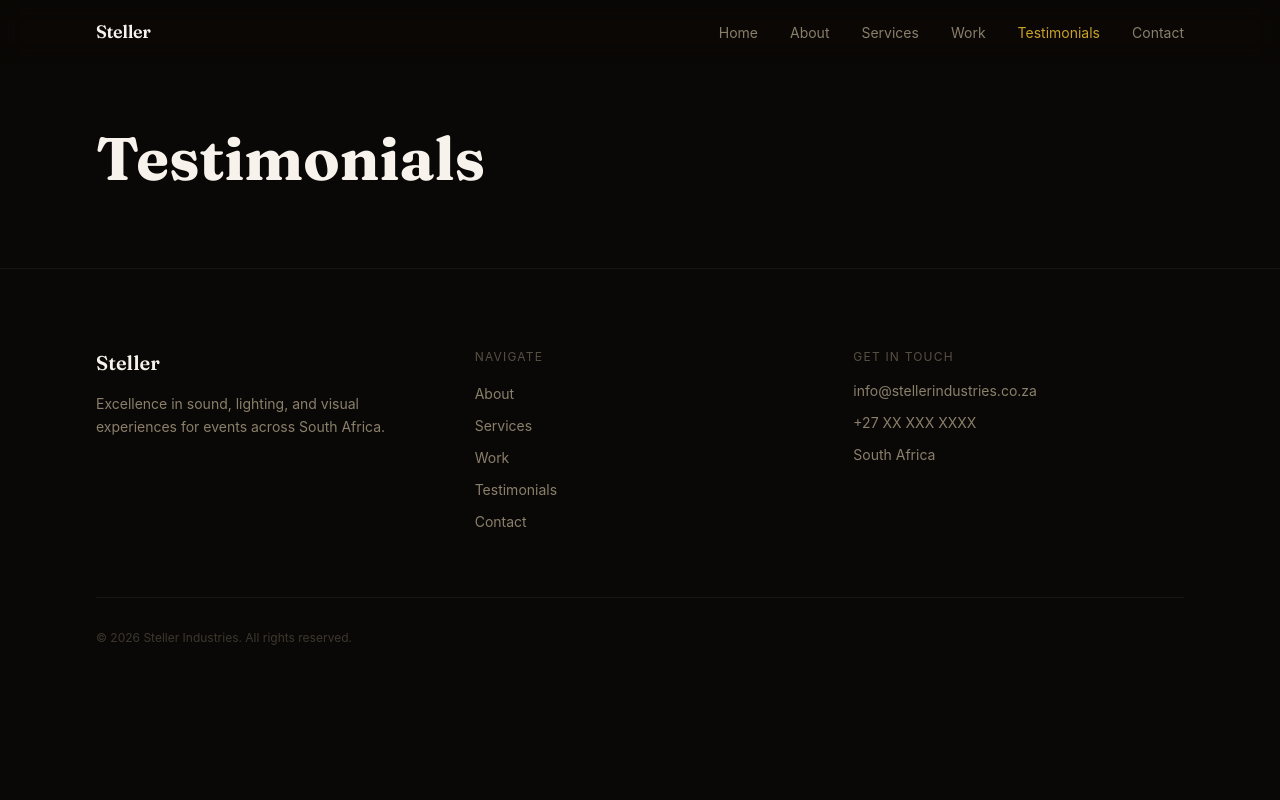
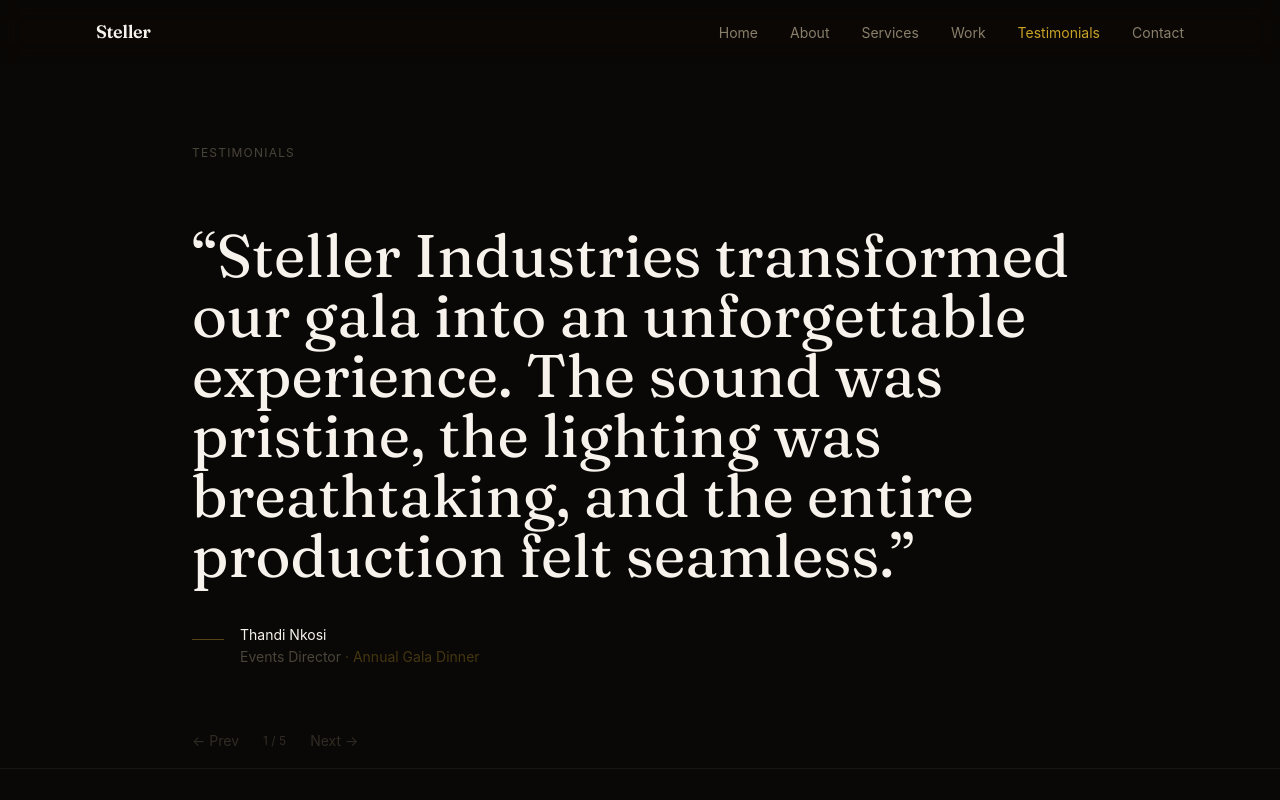
Before and after one commit to benjaminvantonder/stellerindustries-redesign, a React (Vite) app: page /testimonials in a window 1280 px wide. Shown: the top 800 px of the page. Built offline with nearby package versions, Linux system fonts and the light colour scheme; a web font is replaced by a local one.

Commit message:
Stage 6: Testimonials — one quote, large type, quiet attribution
- Single large quote at a time, display type
- Name/role set small and quiet beneath (lower-third style)
- Auto-advance with manual prev/next
- AnimatePresence for smooth transitions
- No card, no border, no stars, no decoration

```diff
--- a/src/pages/Testimonials.tsx
+++ b/src/pages/Testimonials.tsx
@@ -1,6 +1,27 @@
+import { useState, useEffect, useCallback } from 'react'
 import { Helmet } from 'react-helmet-async'
+import { motion, AnimatePresence } from 'framer-motion'
+import Reveal from '@/components/Reveal'
+import { testimonials } from '@/data/testimonials'
 
 export default function Testimonials() {
+  const [current, setCurrent] = useState(0)
+
+  const next = useCallback(() => {
+    setCurrent((prev) => (prev + 1) % testimonials.length)
+  }, [])
+
+  const prev = useCallback(() => {
+    setCurrent((prev) => (prev - 1 + testimonials.length) % testimonials.length)
+  }, [])
+
+  useEffect(() => {
+    const timer = setInterval(next, 8000)
+    return () => clearInterval(timer)
+  }, [next])
+
+  const t = testimonials[current]
+
   return (
     <>
       <Helmet>
@@ -10,9 +31,64 @@ export default function Testimonials() {
           content="What our clients say about Steller Industries — sound, lighting, and visual experiences."
         />
       </Helmet>
-      <section className="pt-32 pb-20 px-8 max-w-content mx-auto">
-        <h1 className="font-display text-5xl md:text-6xl font-bold text-paper">Testimonials</h1>
-      </section>
+
+      <div className="pt-32">
+        <section className="min-h-[80vh] flex items-center">
+          <div className="pl-8 md:pl-24 lg:pl-32 pr-8 max-w-content mx-auto w-full">
+            <Reveal>
+              <p className="text-xs text-mute/50 uppercase tracking-widest mb-16">Testimonials</p>
+            </Reveal>
+
+            <div className="min-h-[320px] flex items-center">
+              <AnimatePresence mode="wait">
+                <motion.div
+                  key={t.id}
+                  initial={{ opacity: 0, y: 16 }}
+                  animate={{ opacity: 1, y: 0 }}
+                  exit={{ opacity: 0, y: -16 }}
+                  transition={{ duration: 0.5, ease: [0.25, 0.1, 0.25, 1] }}
+                >
+                  <blockquote className="font-display text-3xl md:text-5xl lg:text-6xl text-paper leading-snug max-w-4xl">
+                    &ldquo;{t.quote}&rdquo;
+                  </blockquote>
+
+                  <div className="mt-10 flex items-baseline gap-4">
+                    <div className="w-8 h-px bg-gold/40" />
+                    <div>
+                      <p className="text-paper text-sm">{t.name}</p>
+                      <p className="text-mute/50 text-sm mt-0.5">
+                        {t.role}
+                        {t.event && <span className="text-gold/30"> · {t.event}</span>}
+                      </p>
+                    </div>
+                  </div>
+                </motion.div>
+              </AnimatePresence>
+            </div>
+
+            {/* Navigation */}
+            <div className="mt-16 flex items-center gap-6">
+              <button
+                onClick={prev}
+                className="text-mute/30 hover:text-paper transition-colors text-sm"
+                aria-label="Previous testimonial"
+              >
+                &larr; Prev
+              </button>
+              <span className="text-xs text-mute/30">
+                {current + 1} / {testimonials.length}
+              </span>
+              <button
+                onClick={next}
+                className="text-mute/30 hover:text-paper transition-colors text-sm"
+                aria-label="Next testimonial"
+              >
+                Next &rarr;
+              </button>
+            </div>
+          </div>
+        </section>
+      </div>
     </>
   )
 }
```
